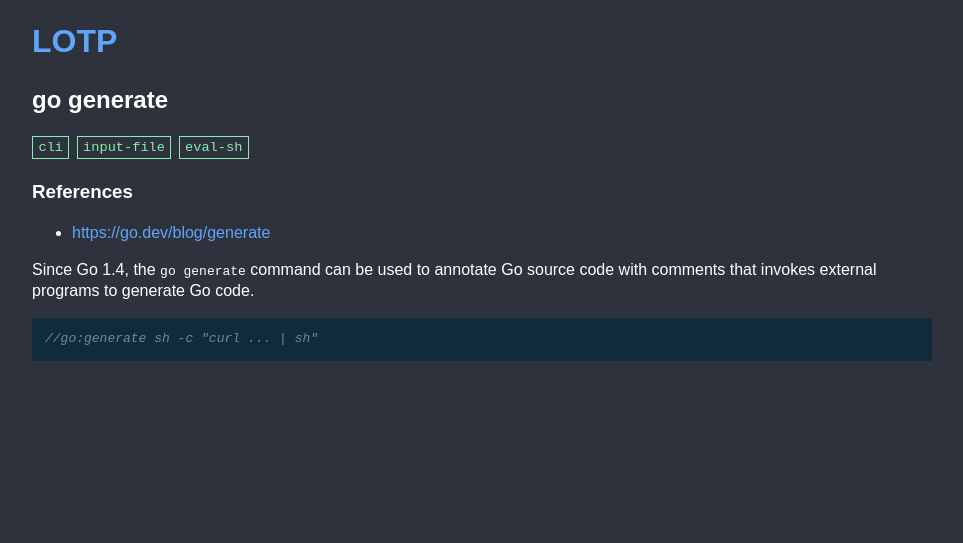
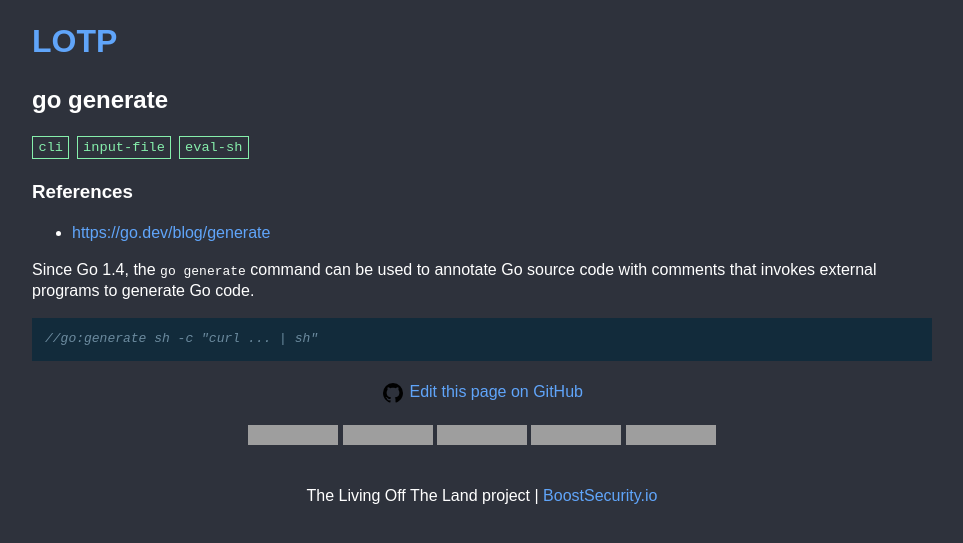
Before and after one commit to boostsecurityio/lotp, a Jekyll site: the page built from _tool/go-generate.md, in a window 1280 px wide. Shown: the top 543 px of the page, without its empty margins (158-1121 px from the left). Built offline with Jekyll 4.4.1, drawn with Linux system fonts in a browser that asks for light colours; grey boxes are pictures that could not be loaded.

Commit message:
Added footer links to GitHub and edit page (#7)

```diff
--- a/_layouts/default.html
+++ b/_layouts/default.html
@@ -12,5 +12,36 @@
         <div id="content">
             {{ content }}
         </div>
+        <footer>
+            <div class="footer-content">
+                <!-- Centered container for badges -->
+                <div class="badges" style="text-align: center; padding: 20px;">
+                    <!-- GitHub Repo Badge -->
+                    <a href="https://github.com/boostsecurityio/lotp" title="Go to GitHub repo">
+                        <img src="https://img.shields.io/static/v1?label=boostsecurityio&message=lotp&color=blue&logo=github" alt="boostsecurityio - lotp">
+                    </a>
+                    <!-- Stars Badge -->
+                    <a href="https://github.com/boostsecurityio/lotp">
+                        <img src="https://img.shields.io/github/stars/boostsecurityio/lotp?style=social" alt="stars - lotp">
+                    </a>
+                    <!-- Forks Badge -->
+                    <a href="https://github.com/boostsecurityio/lotp">
+                        <img src="https://img.shields.io/github/forks/boostsecurityio/lotp?style=social" alt="forks - lotp">
+                    </a>
+                    <!-- Issues Badge -->
+                    <a href="https://github.com/boostsecurityio/lotp/issues">
+                        <img src="https://img.shields.io/github/issues/boostsecurityio/lotp" alt="issues - lotp">
+                    </a>
+                    <!-- License Badge -->
+                    <a href="https://github.com/boostsecurityio/lotp#license">
+                        <img src="https://img.shields.io/badge/License-AGPL--3.0-blue" alt="License">
+                    </a>
+                </div>
+                <!-- Additional Footer Content -->
+                <div class="additional-content" style="text-align: center; padding-bottom: 20px;">
+                    <p>The Living Off The Land project | <a href="https://boostsecurity.io">BoostSecurity.io</a></p>
+                </div>
+            </div>
+        </footer>
     </body>
 </html>
--- a/_layouts/tool.html
+++ b/_layouts/tool.html
@@ -20,3 +20,14 @@
 {% endif %}
 
 {{ content }}
+
+<!-- Edit this page on GitHub link -->
+<div class="edit-page-link" style="margin-top: 20px; text-align: center;">
+    <a href="https://github.com/boostsecurityio/lotp/edit/main{{ page.url | replace: '/tool/', '/_tool/' }}.md" title="Edit this page on GitHub">
+        <!-- GitHub Icon -->
+        <svg style="width:24px; height:24px; vertical-align:middle;" viewBox="0 0 24 24">
+            <path d="M12 2A10 10 0 0 0 2 12c0 4.42 2.87 8.17 6.84 9.5.5.08.66-.23.66-.5v-1.69c-2.77.6-3.36-1.34-3.36-1.34-.46-1.16-1.11-1.47-1.11-1.47-.91-.62.07-.6.07-.6 1 .07 1.53 1.03 1.53 1.03.87 1.52 2.34 1.07 2.91.83.09-.65.35-1.09.63-1.34-2.22-.25-4.55-1.11-4.55-4.92 0-1.11.38-2 1.03-2.71-.1-.25-.45-1.29.1-2.64 0 0 .84-.27 2.75 1.02.79-.22 1.65-.33 2.5-.33.85 0 1.71.11 2.5.33 1.91-1.29 2.75-1.02 2.75-1.02.55 1.35.2 2.39.1 2.64.65.71 1.03 1.6 1.03 2.71 0 3.82-2.34 4.66-4.57 4.91.36.31.69.92.69 1.85V21c0 .27.16.59.67.5C19.14 20.16 22 16.42 22 12A10 10 0 0 0 12 2Z"/>
+        </svg>
+        Edit this page on GitHub
+    </a>
+</div>
```
